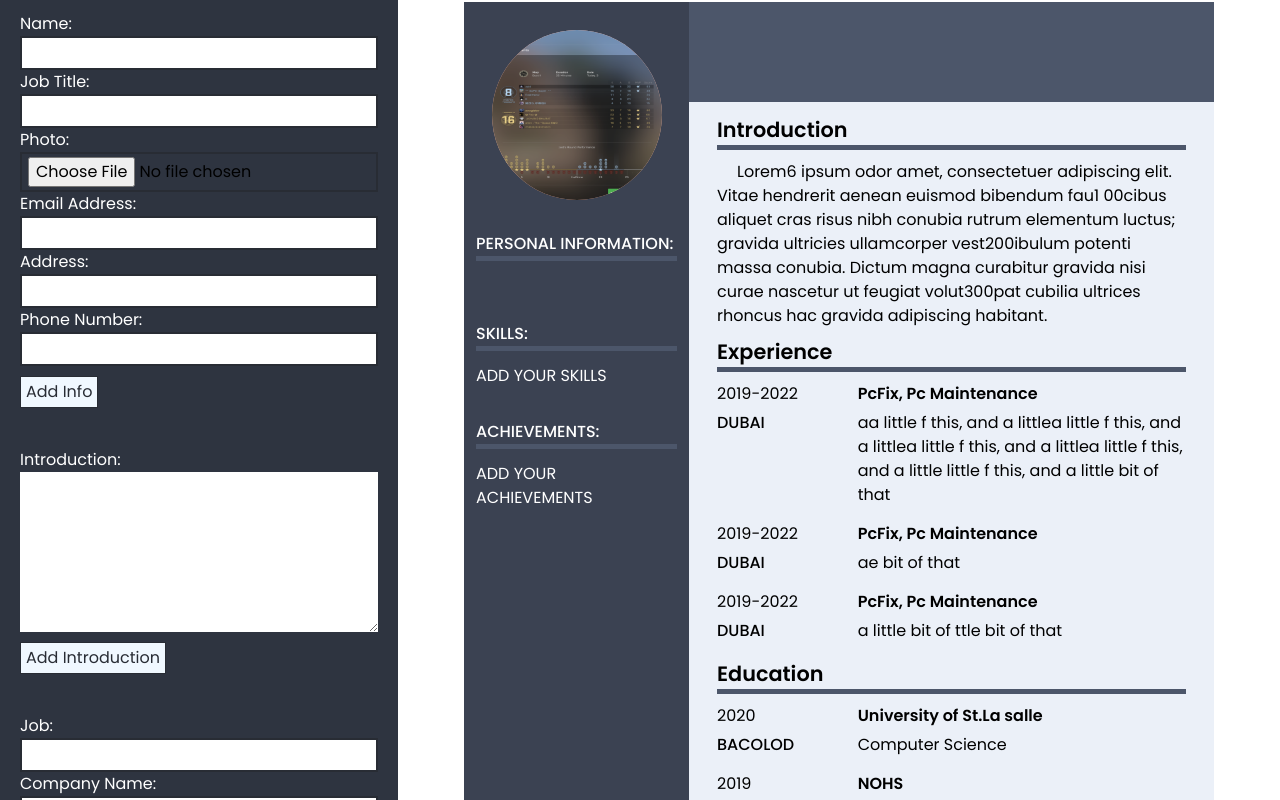
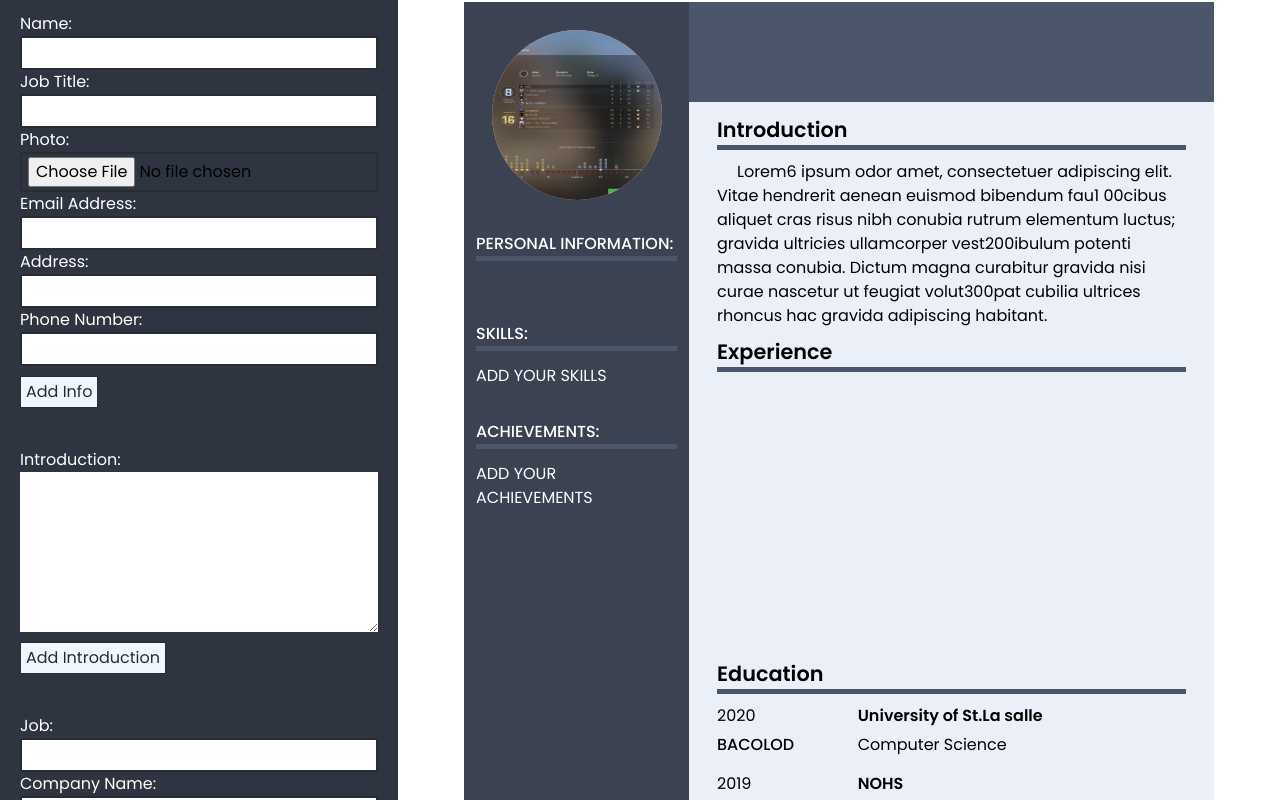
Before and after one commit to Sty6x/cv-application-maker, a React (Create React App) app: page / in a window 1280 px wide. Shown: the top 800 px of the page. Built offline with nearby package versions, Linux system fonts and the light colour scheme.

Commit message:
able to append experiences in main cv

```diff
--- a/src/components/cv-components/cvMain.js
+++ b/src/components/cv-components/cvMain.js
@@ -11,9 +11,9 @@ class CVmain extends React.Component {
 	render() {
 		return (
 			<div id="cv-main-container" className="min-h-[900px] px-7 py-3  bg-[#ebf0f8]">
-				<Introduction />
-				<ExperienceList />
-				<EducationList />
+				<Introduction intro={this.props.introduction}/>
+				<ExperienceList experiences = {this.props.experience} />
+				<EducationList educations={this.props.education}/>
 			</div>
 		);
 	}
--- a/src/components/experience-component/experience.js
+++ b/src/components/experience-component/experience.js
@@ -11,7 +11,7 @@ class Experience extends React.Component{
                     <p>{startDate}-{endDate}</p>
                     <p className="job-location">{jobLocation}</p>
                 </div>
-                <div className="job-title-desc">
+                <div className="text-right job-title-desc">
                     <h3 className="job-title-company">{companyName}, <span>{jobTitle}</span></h3>
                     <p className="job-desc ">{jobDescription}</p>
                 </div>
--- a/src/components/experience-component/experienceList.js
+++ b/src/components/experience-component/experienceList.js
@@ -6,34 +6,10 @@ class ExperienceList extends React.Component {
 	}
 
 	render() {
-		const experiences = [
-			{
-				startDate: 2019,
-				companyName: "PcFix",
-				endDate: 2022,
-				jobLocation: "Dubai",
-				jobTitle: "Pc Maintenance",
-				jobDescription: "aa little f this, and a littlea little f this, and a littlea little f this, and a littlea little f this, and a little little f this, and a little bit of that",
-			},
-			{
-				startDate: 2019,
-				companyName: "PcFix",
-				endDate: 2022,
-				jobLocation: "Dubai",
-				jobTitle: "Pc Maintenance",
-				jobDescription: "ae bit of that",
-			},
-			{
-				startDate: 2019,
-				companyName: "PcFix",
-				endDate: 2022,
-				jobLocation: "Dubai",
-				jobTitle: "Pc Maintenance",
-				jobDescription: "a little bit of ttle bit of that",
-			},
-		];
+
 		let key = this.props.expKey;
 		let ID = this.props.expID;
+		const experiences = this.props.experiences
 		const displayExperience = experiences.map((experience) => {
 			return (
 				<Experience
--- a/src/components/personalInfo-component/personalInfoHeader.js
+++ b/src/components/personalInfo-component/personalInfoHeader.js
@@ -11,11 +11,9 @@ class PersonalInfoHeader extends React.Component {
 			<div id="header-info-container">
 				<h1 className="text-2xl font-semibold" id="name-head">
 					{name}
-					{/* Jeryl Franz Diaz Benjamin */}
 				</h1>
 				<h2 className="text-xl font-medium text-[#c6c9ce]" id="job-title-head">
 					{job}
-					{/* Front End Software Engineer */}
 				</h2>
 			</div>
 		);
```
